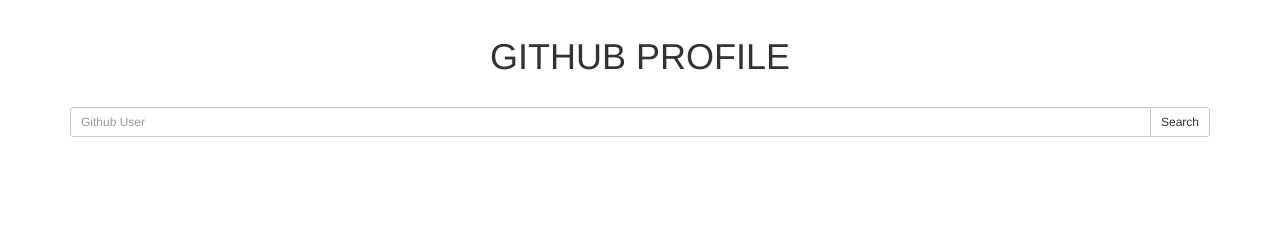
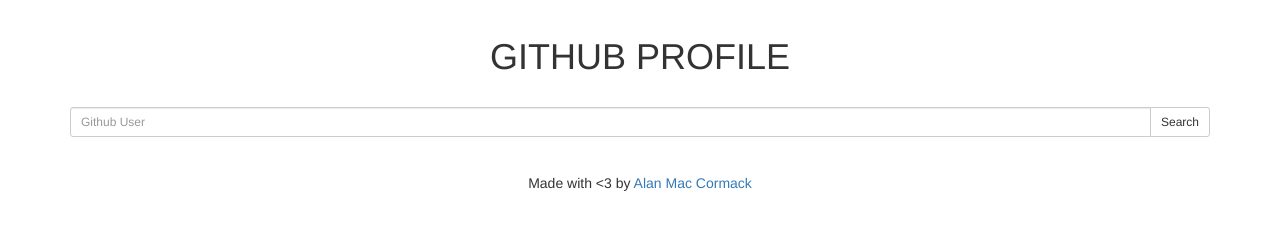
Before and after one commit to mmckalan/github-profile-viewer, a plain HTML site: page index.html in a window 1280 px wide. Shown: the part 173-402 px from the top of the page. Drawn offline with nearby package versions, Linux system fonts and the light colour scheme.

Commit message:
Added Footer

```diff
--- a/index.html
+++ b/index.html
@@ -28,6 +28,9 @@
             <img id="profile-img" class="responsive" height="200px" src="">
         </div>
     </section>
+    <section class="container text-center">
+        <p>Made with <3 by <a href="http://mmckalan.com" target="_blank">Alan Mac Cormack</a></p>
+    </section>
     <script type="text/javascript" src="assets/js/index.js"></script>
 </body>
 </html>
```
